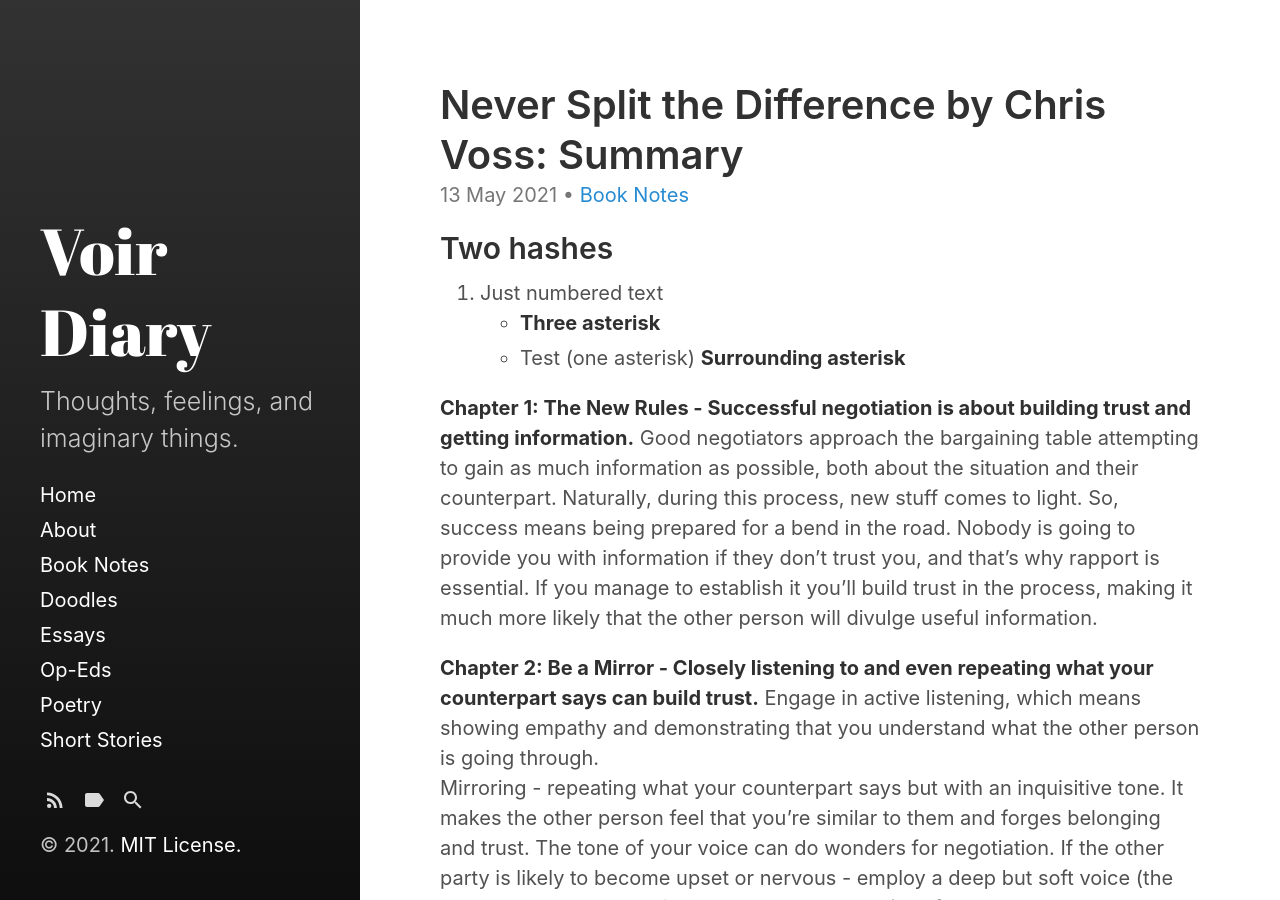
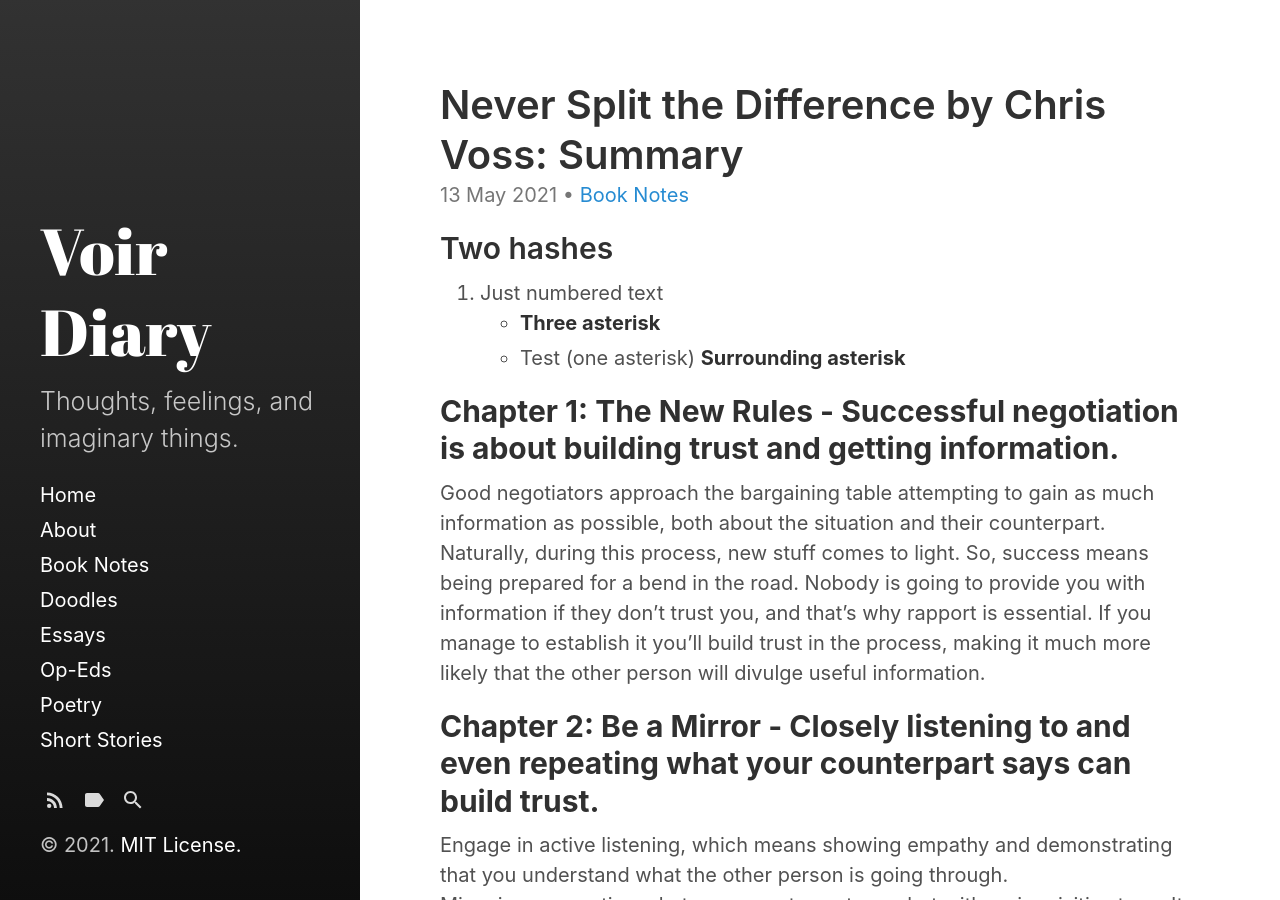
Before and after one commit to VoirDiary/VoirDiary, a Jekyll site: the page built from _posts/2021-05-13-Never-Split-the-Difference.md, in a window 1280 px wide and 900 px high. Built offline with Jekyll 4.4.1, drawn with Linux system fonts in a browser that asks for light colours.

```diff
--- a/_posts/2021-05-13-Never-Split-the-Difference.md
+++ b/_posts/2021-05-13-Never-Split-the-Difference.md
@@ -18,11 +18,11 @@ tags:
 **Surrounding asterisk**
 
 
-**Chapter 1: The New Rules - Successful negotiation is about building trust and getting information.**
+## **Chapter 1: The New Rules - Successful negotiation is about building trust and getting information.**
 Good negotiators approach the bargaining table attempting to gain as much information as possible, both about the situation and their counterpart.  Naturally, during this process, new stuff comes to light.  So, success means being prepared for a bend in the road.
 Nobody is going to provide you with information if they don’t trust you, and that’s why rapport is essential.  If you manage to establish it you’ll build trust in the process, making it much more likely that the other person will divulge useful information.
 
-**Chapter 2: Be a Mirror - Closely listening to and even repeating what your counterpart says can build trust.**
+## **Chapter 2: Be a Mirror - Closely listening to and even repeating what your counterpart says can build trust.**
 Engage in active listening, which means showing empathy and demonstrating that you understand what the other person is going through.
 Mirroring - repeating what your counterpart says but with an inquisitive tone.  It makes the other person feel that you’re similar to them and forges belonging and trust.
 The tone of your voice can do wonders for negotiation.
@@ -36,22 +36,22 @@ Mirror;
 Silence. At least four seconds, to let the mirror work its magic on your counterpart; and
 Repeat.
 
-**Chapter 3: Don’t Feel Their Pain, Label It - Understand and state the emotions of your counterpart to position yourself effectively in a negotiation.**
+## **Chapter 3: Don’t Feel Their Pain, Label It - Understand and state the emotions of your counterpart to position yourself effectively in a negotiation.**
 People’s emotions have two levels: the “presenting” behavior - the part above the surface you can see and hear; and the “underlying” feeling that motivates the behavior
 Labeling - telling your counterpart that you understand and acknowledge both their positions and feelings.  Describe the underlying feeling.  (e.g., “It seems like…”, “It sounds like…”, “It looks like…”.).
 Labeling negatives diffuses them.  Labeling positive reinforces them.
 If counterpart disagrees with the label, that’s okay.  You can say “that’s just how it seemed….”
 
-**Chapter 4: Beware “Yes” - Master “No” - Don’t be afraid to get the other party to say “no.”**
+## **Chapter 4: Beware “Yes” - Master “No” - Don’t be afraid to get the other party to say “no.”**
 Try to get to “no” early in the negotiation.  (Or you can ask the other party what they don’t want).  It makes the speaker feel safe and in control.  (Or something equivalent to “no”).
 Can provoke “no” by mislabeling or asking a ridiculous question.
 Ask solution-based questions (e.g., “What about this doesn’t work for you?”, “What would you need to make it work?”, “It seems like there’s something here that bothers you.”).
 
-**Chapter 5: Trigger the Words That Immediately Transforms Any Negotation - try to get your counterpart to say “that’s right.”**
+## **Chapter 5: Trigger the Words That Immediately Transforms Any Negotation - try to get your counterpart to say “that’s right.”**
 Better than “yes.”
 Can do by summarizing or paraphrasing.
 
-**Chapter 6: Bend Their Reality - establish yourself as fair.**
+## **Chapter 6: Bend Their Reality - establish yourself as fair.**
 Anchor their emotions - acknowledge their fears.
 Let them go first.  (But, be careful of them using this to bend your reality).
 Establish a range.  Or set an extreme anchor to make your “real” offer seem reasonable.
@@ -63,7 +63,7 @@ Don’t accept the other party’s demands, don’t compromise, and don’t rush
 If the other party wields the term “fair” to put you on the defensive, don’t get suckered into a concession and ask them to explain how you’re being unfair.
 People will take more risks to avoid a loss than to realize a gain.  Make sure your counterpart sees that there is something to lose by inaction.
 
-**Chapter 7: Create the Illusion of Control**
+## **Chapter 7: Create the Illusion of Control**
 Instead of saying what you “need,” describe what you’re looking for and ask for suggestions.  Then to get a better offer ask: “How am I supposed to do that?”
 Use calibrated questions (questions that start with “how” or “what”) to educate your counterpart on what the problem is rather than causing conflict.  Gives them sense of control.
 What about this is important to you?
@@ -76,14 +76,14 @@ How am I supposed to do that?
 Always stay calm.
 Avoid questions that can be answered with “yes.”  They require little though and inspire the need for reciprocity.
 
-**Chapter 8: Guarantee Execution**
+## **Chapter 8: Guarantee Execution**
 Ask your counterpart “how” to arrive at a solution.
 Be aware of the 7-38-55 rule.  7% of message is based on words, 38% is based on tone of voice, and 55% is based on body language and face.  Pay attention to misalignment between words and non-verbal cues.
 Use the rule of three - get the other person to agree to the same thing three times in a conversation.  Can use this rule to test if a “yes” is counterfeit.
 Be aware of the Pinocchio Effect - liars use more words than truth tellers and more third-person pronouns.
 Use your own name (not theirs) to create forced empathy - make the other side see you as a person.
 
-**Chapter 9: Bargain Hard**
+## **Chapter 9: Bargain Hard**
 If being dragged into a haggle, change to non-monetary topics.
 When you want to flip a dubious counterpart to your side, ask them, “Why would you do that?” but in a way that the “that” favors you.
 Using the first-person singular pronoun is another great way to set a boundary without escalating into confrontation. When you say, “I’m sorry, that doesn’t work for me,” the word “I” strategically focuses your counterpart’s attention onto you long enough for you to make a point.
@@ -96,7 +96,7 @@ Use lots of empathy and different ways of saying “No” to get the other side
 When calculating the final amount, use precise, non-round numbers like, say, $37,893 rather than $38,000. It gives the number credibility and weight; and
 On your final number, throw in a non-monetary item (that they probably don’t want) to show you’re at your limit.
 
-**Chapter 10: Find the Black Swan(hidden piece of information that when revealed can drastically alter course) - persuade your counterpart that they have something real to lose if the deal falls through.**
+## **Chapter 10: Find the Black Swan(hidden piece of information that when revealed can drastically alter course) - persuade your counterpart that they have something real to lose if the deal falls through.**
 Positive leverage is your ability as a negotiator to provide—or withhold—things that your counterpart wants. When they say that, you have power.
 Negative leverage is what most people picture when they hear the word “leverage.” It’s a negotiator’s ability to make his counterpart suffer.
 Normative leverage is using the other party’s norms and standards to advance your position. If you can show inconsistencies between their beliefs and their actions, you have normative leverage.
```
